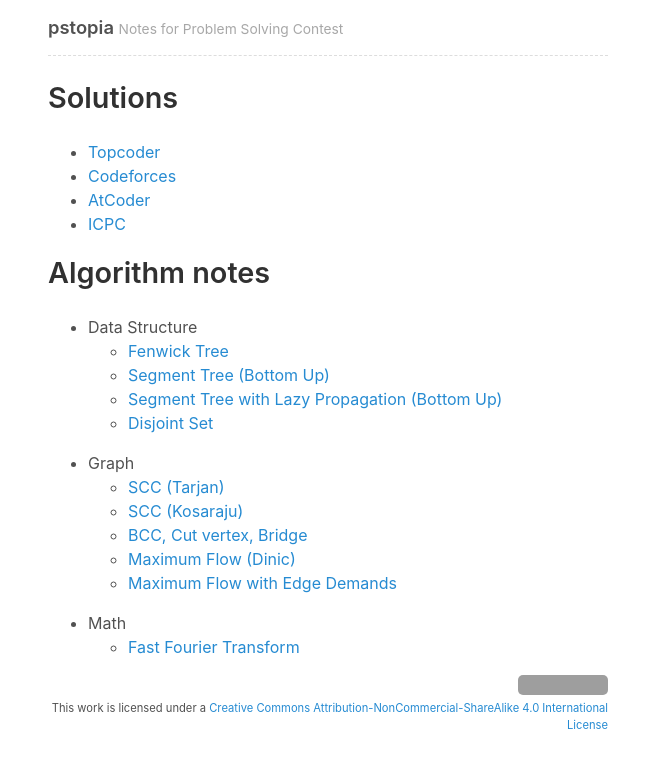
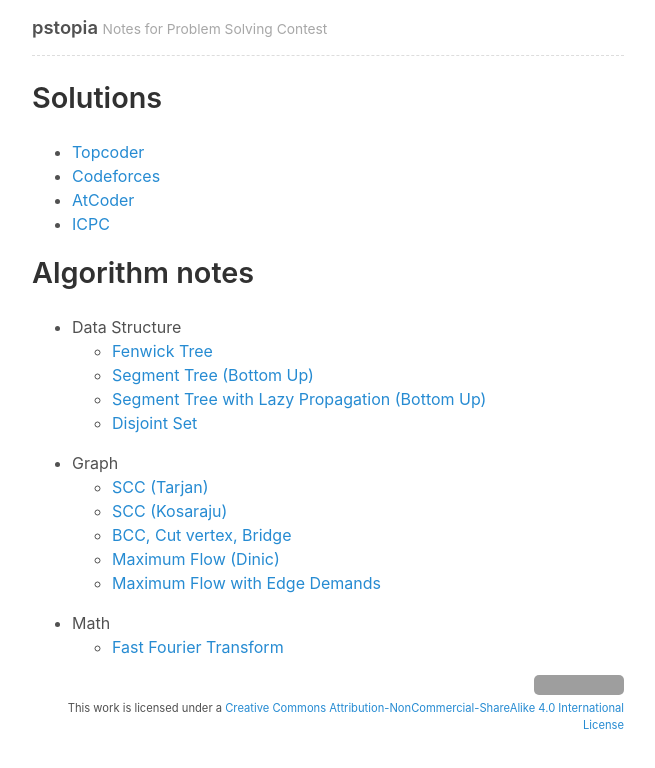
Before and after one commit to pstopia/pstopia.github.io, a Jekyll site: the page built from index.md, in a window 1280 px wide. Shown: the top 768 px of the page, without its empty margins (312-967 px from the left). Built offline with Jekyll 4.4.1, drawn with Linux system fonts in a browser that asks for light colours; some web fonts are replaced; grey boxes are pictures that could not be loaded.

Commit message:
modify footer ad layout

```diff
--- a/_layouts/default.html
+++ b/_layouts/default.html
@@ -38,17 +38,19 @@
         <div class="license">
 <a rel="license" href="http://creativecommons.org/licenses/by-nc-sa/4.0/"><img alt="Creative Commons License" style="border-width:0" src="https://i.creativecommons.org/l/by-nc-sa/4.0/88x31.png" /></a><br />This work is licensed under a <a rel="license" href="http://creativecommons.org/licenses/by-nc-sa/4.0/">Creative Commons Attribution-NonCommercial-ShareAlike 4.0 International License</a>
         </div>
-        <div>
+      </footer>
+    </div>
+
+    <div class="ad-footer-container">
 <script async src="//pagead2.googlesyndication.com/pagead/js/adsbygoogle.js"></script>
-<ins class="adsbygoogle"
-     style="display:inline-block;width:728px;height:90px"
+<ins class="adsbygoogle ad-footer"
+     style="display:inline-block;"
      data-ad-client="ca-pub-3784329934070798"
-     data-ad-slot="4920280666"></ins>
+     data-ad-slot="9453055060"></ins>
 <script>
 (adsbygoogle = window.adsbygoogle || []).push({});
 </script>
-        </div>
-      </footer>
     </div>
+
   </body>
 </html>
--- a/_sass/_layout.scss
+++ b/_sass/_layout.scss
@@ -3,7 +3,7 @@
 // Styles for managing the structural hierarchy of the site.
 
 .container {
-  max-width: 38rem;
+  max-width: 40rem;
   padding-left:  1.5rem;
   padding-right: 1.5rem;
   margin-left:  auto;
@@ -23,3 +23,24 @@
   display: inline;
   margin: 0;
 }
+
+.ad-footer-container {
+  margin-top: 10px;
+  margin-left: auto;
+  margin-right: auto;
+  text-align: center;
+}
+
+.ad-footer {
+  width: 320px;
+  height: 100px;
+
+  @media (min-width: $large-breakpoint) {
+    width: 468px;
+    height: 60px;
+  }
+  @media (min-width: 46em) {
+    width: 728px;
+    height: 90px;
+  }
+}
--- a/_sass/_variables.scss
+++ b/_sass/_variables.scss
@@ -23,7 +23,7 @@
 
 $border-color: #e5e5e5;
 
-$large-breakpoint: 38em;
+$large-breakpoint: 40em;
 $large-font-size: 16px;
 
 $code-font-family: Menlo, Monaco, "Courier New", monospace;
```
